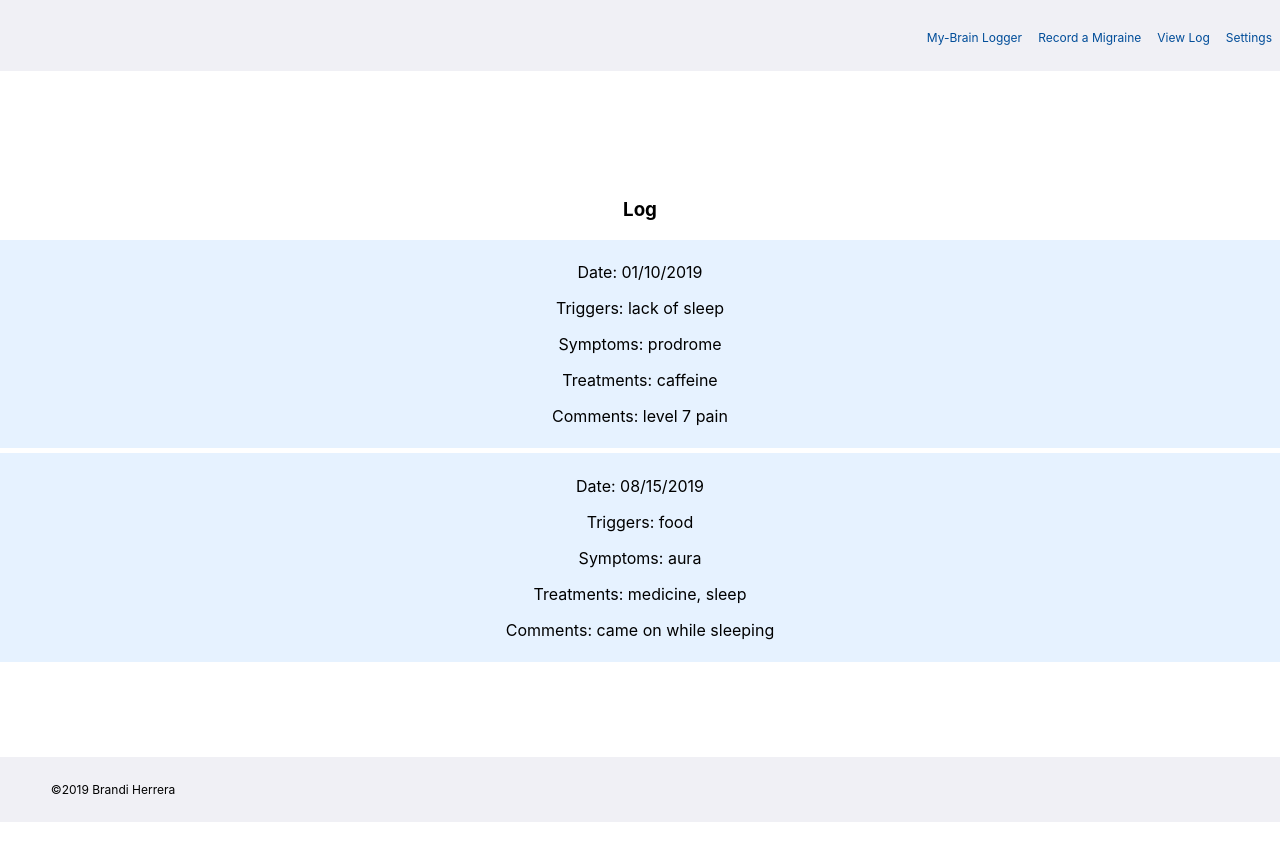
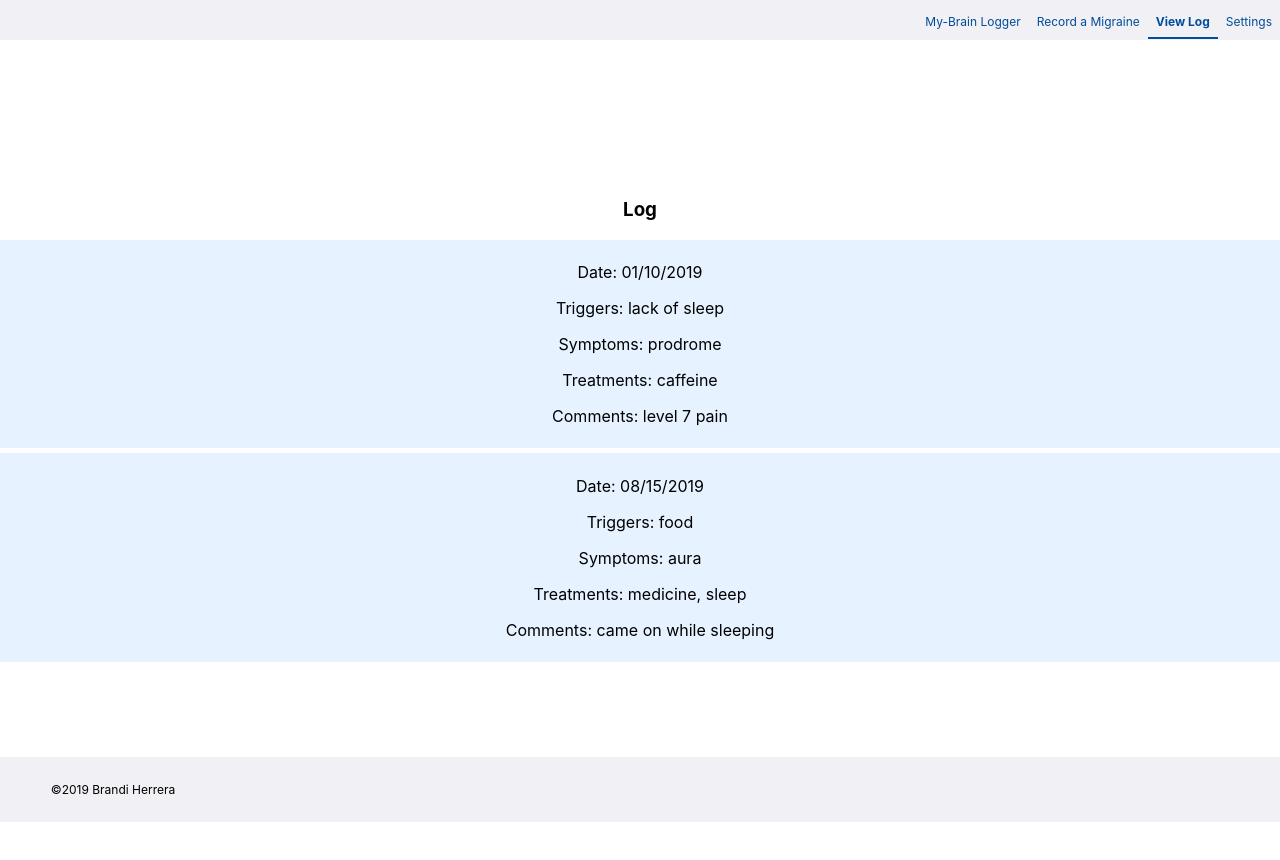
Before and after one commit to brandiherrera/migraine-app-full-stack-capstone-react, a React (Create React App) app: page /log in a window 1280 px wide. Shown: the top 860 px of the page. Built offline with nearby package versions, Linux system fonts and the light colour scheme.

Commit message:
updated navbar active link css

```diff
--- a/src/App.js
+++ b/src/App.js
@@ -81,7 +81,7 @@ export default class App extends React.Component {
             <Route
               path='/record-migraine'
               render={(props) => {
-                console.log(props)
+                // console.log(props)
                 return <RecordMigraine
                   onAddRecord={this.addRecord}
                   /> }
--- a/src/components/log.js
+++ b/src/components/log.js
@@ -2,8 +2,7 @@ import React from 'react';
 import './log.css'
 
 export default function Log(props) {
-    // console.log(props.logs)
-    console.log(props)
+    // console.log(props)
     return (
         <div className='log'>
             <h3>Log</h3>
--- a/src/components/navbar.css
+++ b/src/components/navbar.css
@@ -5,7 +5,7 @@
     right: 0;
     z-index: 10;
     background: #f0f0f5;
-    padding: 2% 0;
+    padding: 10px 0;
     text-align: right;
 }
 
@@ -15,3 +15,8 @@
     color: #004d99;
     font-size: 12px;
 }
+
+.active {
+    font-weight: bold;
+    border-bottom: #004d99 solid 2px;
+}
--- a/src/components/navbar.js
+++ b/src/components/navbar.js
@@ -6,7 +6,7 @@ export default function Navbar() {
     return (
         // <Router>
             <nav className='nav' id='nav'>
-                <NavLink to='/dashboard' className='nav-link home'>
+                <NavLink to='/dashboard' className='nav-link home' id='home'>
                     My-Brain Logger
             </NavLink>
                 <NavLink to='/record-migraine' className='nav-link record'>
```
